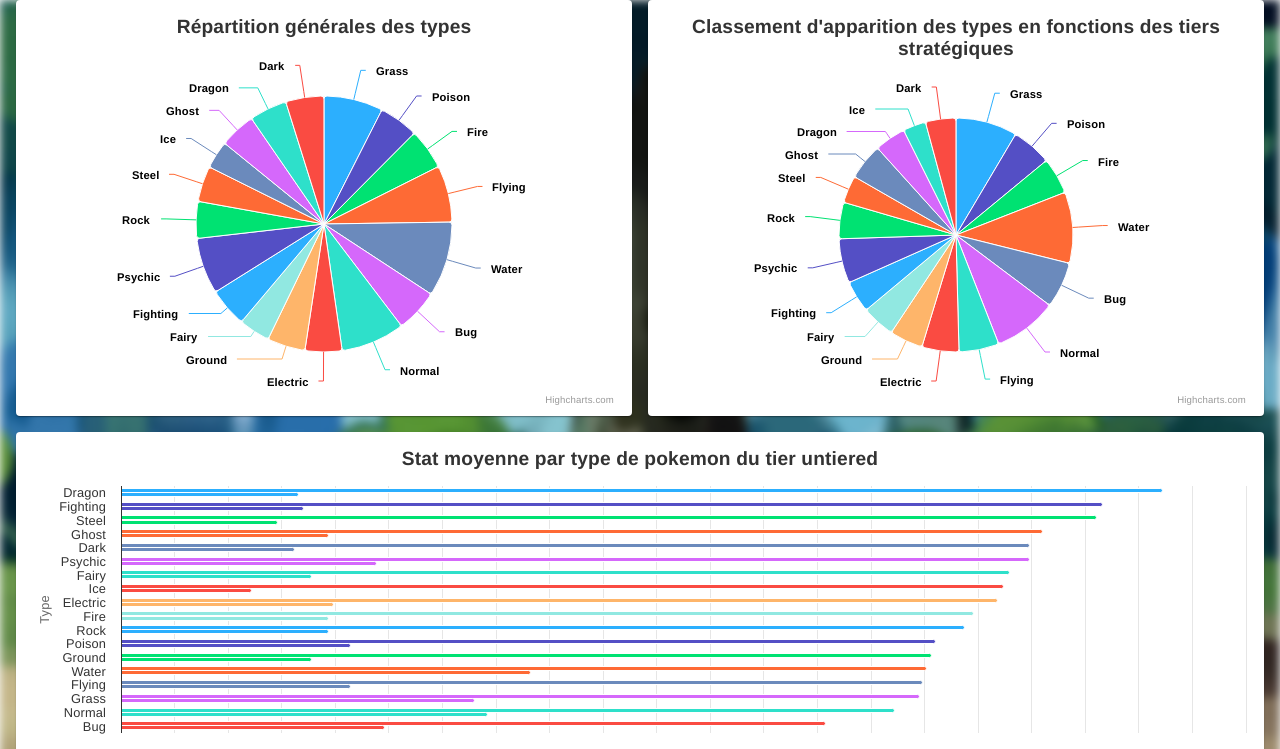
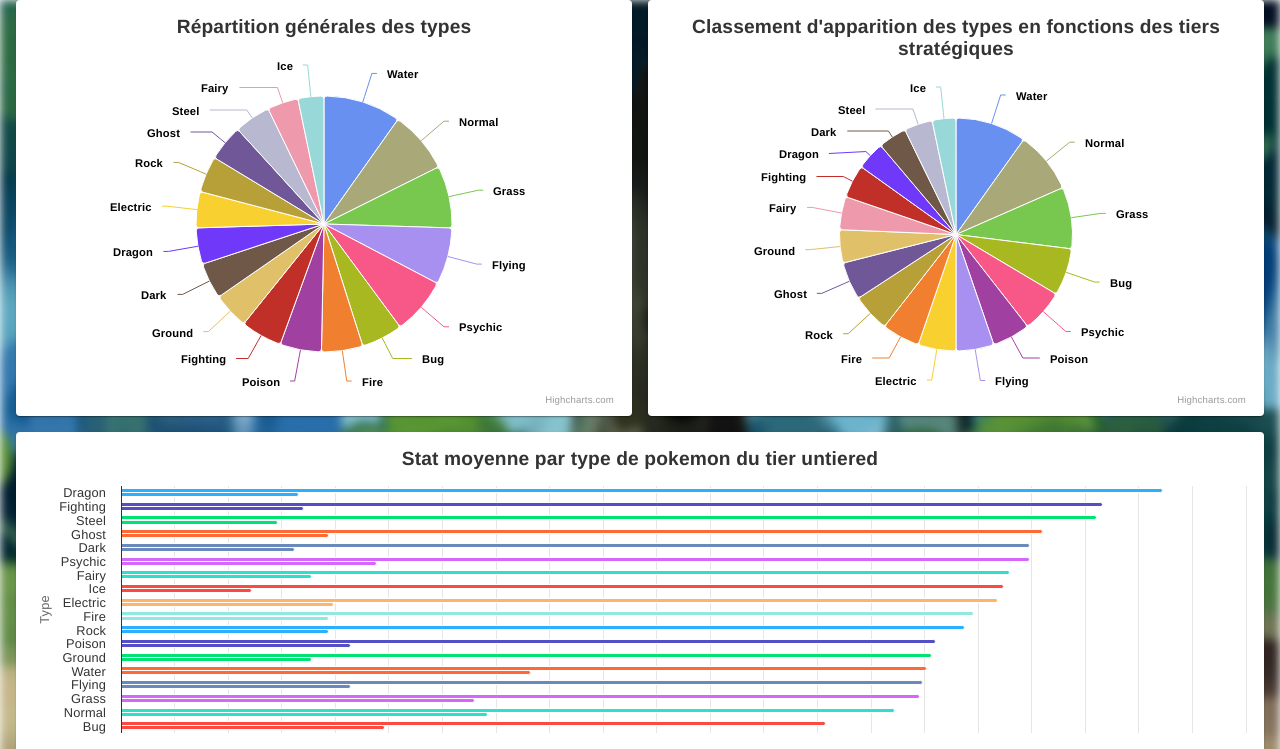
Before and after one commit to kofiae/pokemon, a React (Create React App) app: page /pokemon in a window 1280 px wide. Shown: the top 749 px of the page. Built offline with nearby package versions, Linux system fonts and the light colour scheme.

Commit message:
RE: THE END

```diff
--- a/src/charts/StatTypePresence.jsx
+++ b/src/charts/StatTypePresence.jsx
@@ -1,51 +1,76 @@
-import React from "react";
+import React, { useEffect, useState } from "react";
 import HighchartsReact from "highcharts-react-official";
 import Highcharts from "highcharts";
 import Papa from "papaparse";
-import { type } from "@testing-library/user-event/dist/type";
 
 function StatTypePresence() {
 
     // Récupérer les données des types de pokemons dans .../Smogon.csv
     const csvFilePath = require('./Smogon.csv');
-    const [data, setData] = React.useState([]);
-    const [types, setTypes] = React.useState({});
-    const [nbPokemon, setNbPokemon] = React.useState(0);
+    const [data, setData] = useState([]);
+    const [types, setTypes] = useState({});
+    const [nbPokemon, setNbPokemon] = useState(0);
 
-    const queryParameters = new URLSearchParams(window.location.search)
-    const tier = queryParameters.get('tier');
-
-    React.useEffect(() => {
+    useEffect(() => {
         Papa.parse(csvFilePath, {
             header: true,
             download: true,
             skipEmptyLines: true,
             complete: (result) => {
                 const data = result.data;
+                const typeCounts = {};
+                let totalPokemon = 0;
+
                 data.forEach((d) => {
-                        if (d.Type_1 in types) {
-                            types[d.Type_1] += 1;
-                        } else {
-                            types[d.Type_1] = 1;
-                        }
-                        if (d.Type_2 in types) {
-                            types[d.Type_2] += 1;
-                        }else if (d.Type_2.trim() !== ""){
-                            types[d.Type_2] = 1;
-                        }
-                        setNbPokemon((prev) => prev + 1);
+                    if (d.Type_1 in typeCounts) {
+                        typeCounts[d.Type_1] += 1;
+                    } else {
+                        typeCounts[d.Type_1] = 1;
+                    }
+                    if (d.Type_2 in typeCounts) {
+                        typeCounts[d.Type_2] += 1;
+                    } else if (d.Type_2.trim() !== "") {
+                        typeCounts[d.Type_2] = 1;
+                    }
+                    totalPokemon++;
                 });
-                setData(
-                    Object.keys(types).map((type) => ({
-                        Type: type,
-                        Presence: types[type],
-                    }))
-                );
-                console.log(data)
+
+                // Convert type counts to an array of objects
+                const typeData = Object.keys(typeCounts).map((type) => ({
+                    Type: type,
+                    Presence: typeCounts[type],
+                }));
+
+                // Sort the data by presence (descending order)
+                typeData.sort((a, b) => b.Presence - a.Presence);
+
+                setData(typeData);
+                setTypes(typeCounts);
+                setNbPokemon(totalPokemon);
             },
         });
     }, []);
 
+    const typeColors = {
+        'Normal': '#A8A878',
+        'Fire': '#F08030',
+        'Water': '#6890F0',
+        'Electric': '#F8D030',
+        'Grass': '#78C850',
+        'Ice': '#98D8D8',
+        'Fighting': '#C03028',
+        'Poison': '#A040A0',
+        'Ground': '#E0C068',
+        'Flying': '#A890F0',
+        'Psychic': '#F85888',
+        'Bug': '#A8B820',
+        'Rock': '#B8A038',
+        'Ghost': '#705898',
+        'Dragon': '#7038F8',
+        'Dark': '#705848',
+        'Steel': '#B8B8D0',
+        'Fairy': '#EE99AC'
+    };
 
     // Faire Pie chart pour les types de pokemons utilise types
     const options = {
@@ -57,7 +82,7 @@ function StatTypePresence() {
         },
         series: [
             {
-                data: Object.entries(types).map(([type, presence]) => ({ name: type, y: (presence/nbPokemon*100) })),
+                data: data.map(({ Type, Presence }) => ({ name: Type, y: (Math.round(Presence/nbPokemon*100)), color: typeColors[Type] })),
             },
         ],
     };
--- a/src/charts/StatTypePresenceParTier.jsx
+++ b/src/charts/StatTypePresenceParTier.jsx
@@ -1,17 +1,16 @@
-import React from "react";
+import React, { useEffect, useState } from "react";
 import HighchartsReact from "highcharts-react-official";
 import Highcharts from "highcharts";
 import Papa from "papaparse";
-import { type } from "@testing-library/user-event/dist/type";
 
 function StatTypePrecenceParTier() {
 
     // Récupérer les données des types de pokemons dans .../Smogon.csv
     const csvFilePath = require('./Smogon.csv');
-    const [data, setData] = React.useState([]);
-    const [types, setTypes] = React.useState({});
-    const [nbPokemon, setNbPokemon] = React.useState(0);
-    const [tiers, setTiers] = React.useState([
+    const [data, setData] = useState([]);
+    const [types, setTypes] = useState({});
+    const [nbPokemon, setNbPokemon] = useState(0);
+    const [tiers, setTiers] = useState([
         "Uber",
         "OU",
         "UU",
@@ -25,39 +24,68 @@ function StatTypePrecenceParTier() {
         tier = "untiered";
     }
 
-    React.useEffect(() => {
+    useEffect(() => {
         Papa.parse(csvFilePath, {
             header: true,
             download: true,
             skipEmptyLines: true,
             complete: (result) => {
                 const data = result.data;
+                const typeCounts = {};
+                let totalPokemon = 0;
+
                 data.forEach((d) => {
                     if (d.Tier === tier) {
-                        if (d.Type_1 in types) {
-                            types[d.Type_1] += 1;
+                        if (d.Type_1 in typeCounts) {
+                            typeCounts[d.Type_1] += 1;
                         } else {
-                            types[d.Type_1] = 1;
+                            typeCounts[d.Type_1] = 1;
                         }
-                        if (d.Type_2 in types) {
-                            types[d.Type_2] += 1;
-                        }else if (d.Type_2.trim() !== ""){
-                            types[d.Type_2] = 1;
+                        if (d.Type_2 in typeCounts) {
+                            typeCounts[d.Type_2] += 1;
+                        } else if (d.Type_2.trim() !== "") {
+                            typeCounts[d.Type_2] = 1;
                         }
-                        setNbPokemon((prev) => prev + 1);
+                        totalPokemon++;
                     }
                 });
-                setData(
-                    Object.keys(types).map((type) => ({
-                        Type: type,
-                        Presence: types[type],
-                    }))
-                );
-                console.log(data)
+
+                // Convert type counts to an array of objects
+                const typeData = Object.keys(typeCounts).map((type) => ({
+                    Type: type,
+                    Presence: typeCounts[type],
+                }));
+
+                // Sort the typeData array based on presence
+                typeData.sort((a, b) => b.Presence - a.Presence);
+
+                setData(typeData);
+                setTypes(typeCounts);
+                setNbPokemon(totalPokemon);
             },
         });
     }, []);
 
+    const typeColors = {
+        'Normal': '#A8A878',
+        'Fire': '#F08030',
+        'Water': '#6890F0',
+        'Electric': '#F8D030',
+        'Grass': '#78C850',
+        'Ice': '#98D8D8',
+        'Fighting': '#C03028',
+        'Poison': '#A040A0',
+        'Ground': '#E0C068',
+        'Flying': '#A890F0',
+        'Psychic': '#F85888',
+        'Bug': '#A8B820',
+        'Rock': '#B8A038',
+        'Ghost': '#705898',
+        'Dragon': '#7038F8',
+        'Dark': '#705848',
+        'Steel': '#B8B8D0',
+        'Fairy': '#EE99AC'
+    };
 
     // Faire Pie chart pour les types de pokemons utilise types
     const options = {
@@ -69,7 +97,7 @@ function StatTypePrecenceParTier() {
         },
         series: [
             {
-                data: Object.entries(types).map(([type, presence]) => ({ name: type, y: (presence/nbPokemon*100) })),
+                data: data.map(({ Type, Presence }) => ({ name: Type, y: (Math.round(Presence / nbPokemon * 100)), color: typeColors[Type] })),
             },
         ],
     };
@@ -80,7 +108,6 @@ function StatTypePrecenceParTier() {
                 highcharts={Highcharts}
                 options={options}
             />
-
         </div>
     );
 }
```
